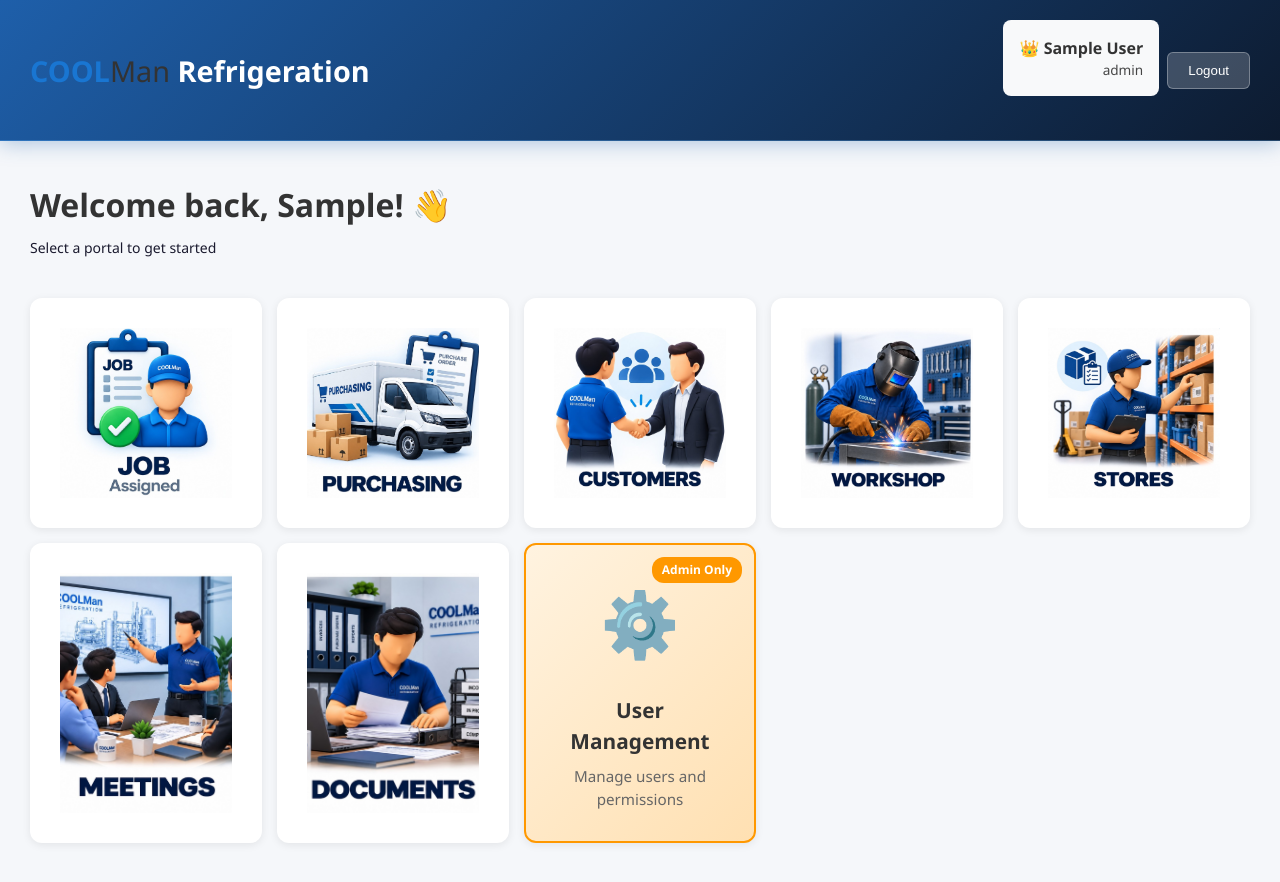
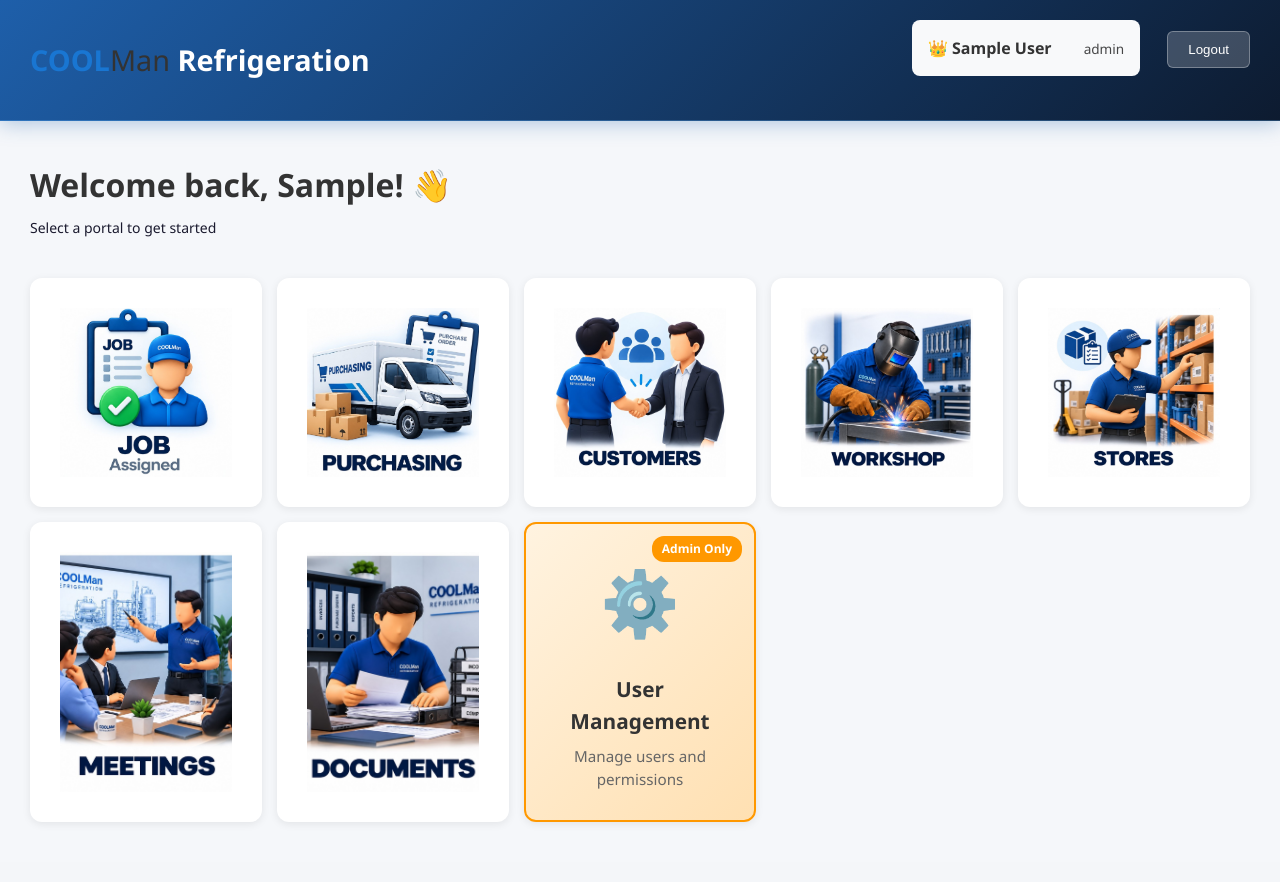
Before and after one commit to shanilkamfernando/CoolmanWorkshop, a React (Vite) app in the folder client/: page /dashboard in a window 1280 px wide. Built offline with nearby package versions, Linux system fonts and the light colour scheme; no server answers; sample sign-in values are in the browser's storage.

Commit message:
changes in the usermgt css

```diff
--- a/client/src/pages/users/userManagement.css
+++ b/client/src/pages/users/userManagement.css
@@ -85,8 +85,8 @@
 
 .user-info {
   display: flex;
-  align-items: center;
-  gap: 8px;
+  align-items: baseline;
+  gap: 27px;
 }
 
 .role-badge {
@@ -197,6 +197,9 @@
   padding: 16px;
   border-radius: 8px;
   margin-bottom: 24px;
+  display: flex;
+  align-items: baseline;
+  gap: 2rem;
 }
 
 .status-section {
```
